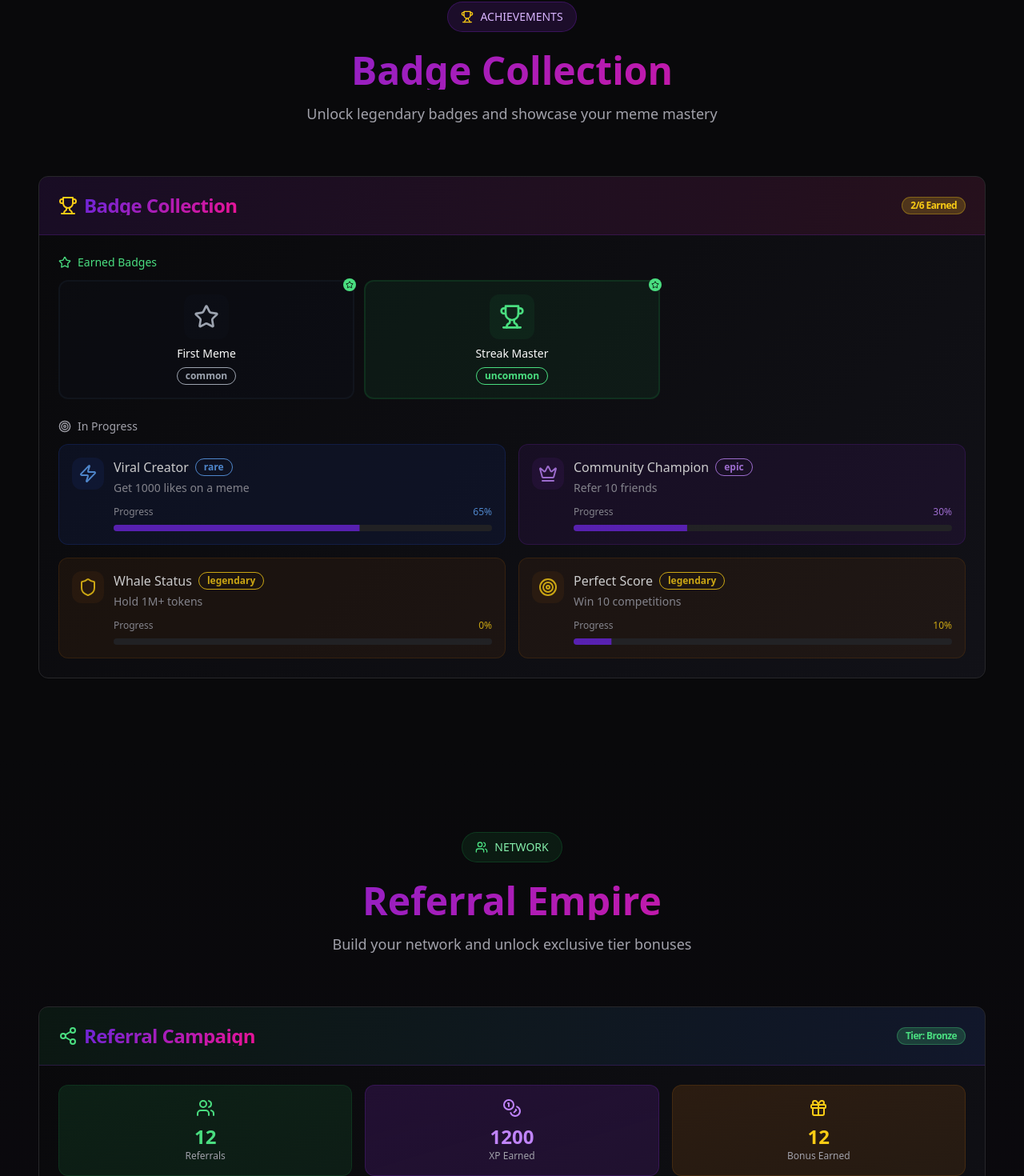
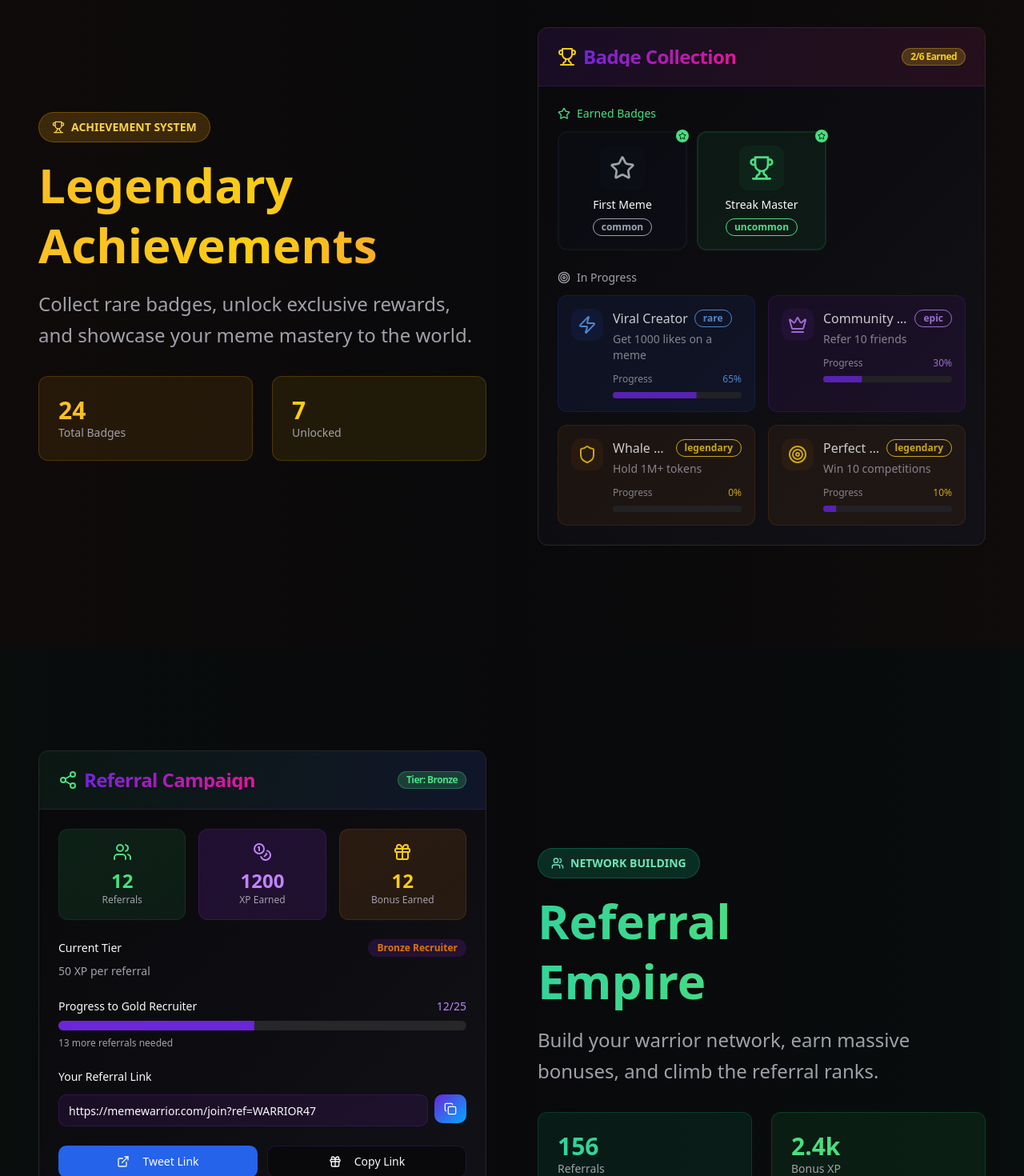
Before and after one commit to Bug-Fixer1/badge-up-meme, a React (Vite) app: page / in a window 1280 px wide. Shown: the part 967-2437 px from the top of the page at 80% size. Built offline with nearby package versions, Linux system fonts and the light colour scheme.

Commit message:
Refactor: Improve overall UI style
Redesigned the UI to improve visual clarity and appeal.

```diff
--- a/src/pages/Index.tsx
+++ b/src/pages/Index.tsx
@@ -92,61 +92,63 @@ const Index = () => {
 
       {/* User Dashboard */}
       {walletConnected && (
-        <section className="py-16 px-4">
-          <div className="container mx-auto">
-            <div className="text-center mb-12">
-              <h2 className="text-4xl font-bold text-gradient-purple mb-4">Your Battle Station</h2>
-              <p className="text-muted-foreground">Track your progress and climb the ranks</p>
+        <section className="py-20 px-4 bg-gradient-to-br from-blue-950/20 via-background to-purple-950/20">
+          <div className="container mx-auto max-w-6xl">
+            <div className="text-center mb-16">
+              <Badge className="mb-4 bg-blue-500/20 text-blue-300 border-blue-500/30">
+                <Zap className="w-3 h-3 mr-1" />
+                DASHBOARD
+              </Badge>
+              <h2 className="text-5xl font-bold bg-gradient-to-r from-blue-400 to-purple-400 bg-clip-text text-transparent mb-4">
+                Command Center
+              </h2>
+              <p className="text-xl text-muted-foreground">Your journey to meme mastery starts here</p>
             </div>
 
-            {/* User Stats */}
-            <div className="grid grid-cols-1 md:grid-cols-3 gap-6 mb-12">
-              <Card className="bg-card-gradient border-purple-800/30">
-                <CardHeader>
-                  <CardTitle className="flex items-center gap-2">
-                    <Star className="w-5 h-5 text-yellow-400" />
-                    Level {userLevel}
-                  </CardTitle>
-                </CardHeader>
-                <CardContent>
-                  <div className="mb-2 flex justify-between text-sm">
-                    <span>{userXP} XP</span>
-                    <span>{(userLevel + 1) * 500} XP</span>
-                  </div>
-                  <Progress
-                    value={(userXP % 500) / 5}
-                    className="h-3 bg-purple-900/30"
-                  />
-                </CardContent>
-              </Card>
+            {/* Simplified Stats Grid */}
+            <div className="grid grid-cols-1 md:grid-cols-3 gap-8 mb-16">
+              <div className="relative group">
+                <div className="absolute inset-0 bg-gradient-to-br from-yellow-500/20 to-orange-500/20 rounded-2xl blur-xl group-hover:blur-lg transition-all duration-300"></div>
+                <Card className="relative bg-gradient-to-br from-background/80 to-yellow-950/20 border-yellow-500/30 backdrop-blur-sm">
+                  <CardContent className="p-8 text-center">
+                    <div className="w-16 h-16 bg-gradient-to-br from-yellow-400 to-orange-400 rounded-2xl flex items-center justify-center mx-auto mb-4">
+                      <Star className="w-8 h-8 text-black" />
+                    </div>
+                    <div className="text-4xl font-bold text-gradient-gold mb-2">Level {userLevel}</div>
+                    <div className="text-sm text-muted-foreground mb-4">{userXP} / {(userLevel + 1) * 500} XP</div>
+                    <Progress value={(userXP % 500) / 5} className="h-2" />
+                  </CardContent>
+                </Card>
+              </div>
 
-              <Card className="bg-card-gradient border-purple-800/30">
-                <CardHeader>
-                  <CardTitle className="flex items-center gap-2">
-                    <Flame className="w-5 h-5 text-red-400" />
-                    Daily Streak
-                  </CardTitle>
-                </CardHeader>
-                <CardContent>
-                  <div className="text-3xl font-bold text-gradient-gold">{dailyStreak} days</div>
-                  <div className="text-sm text-muted-foreground">Keep it going!</div>
-                </CardContent>
-              </Card>
+              <div className="relative group">
+                <div className="absolute inset-0 bg-gradient-to-br from-red-500/20 to-pink-500/20 rounded-2xl blur-xl group-hover:blur-lg transition-all duration-300"></div>
+                <Card className="relative bg-gradient-to-br from-background/80 to-red-950/20 border-red-500/30 backdrop-blur-sm">
+                  <CardContent className="p-8 text-center">
+                    <div className="w-16 h-16 bg-gradient-to-br from-red-400 to-pink-400 rounded-2xl flex items-center justify-center mx-auto mb-4">
+                      <Flame className="w-8 h-8 text-white" />
+                    </div>
+                    <div className="text-4xl font-bold text-red-400 mb-2">{dailyStreak}</div>
+                    <div className="text-sm text-muted-foreground">Day Streak</div>
+                  </CardContent>
+                </Card>
+              </div>
 
-              <Card className="bg-card-gradient border-purple-800/30">
-                <CardHeader>
-                  <CardTitle className="flex items-center gap-2">
-                    <Crown className="w-5 h-5 text-yellow-400" />
-                    Rank
-                  </CardTitle>
-                </CardHeader>
-                <CardContent>
-                  <div className="text-3xl font-bold text-gradient-purple">#47</div>
-                  <div className="text-sm text-muted-foreground">Global Leaderboard</div>
-                </CardContent>
-              </Card>
+              <div className="relative group">
+                <div className="absolute inset-0 bg-gradient-to-br from-purple-500/20 to-blue-500/20 rounded-2xl blur-xl group-hover:blur-lg transition-all duration-300"></div>
+                <Card className="relative bg-gradient-to-br from-background/80 to-purple-950/20 border-purple-500/30 backdrop-blur-sm">
+                  <CardContent className="p-8 text-center">
+                    <div className="w-16 h-16 bg-gradient-to-br from-purple-400 to-blue-400 rounded-2xl flex items-center justify-center mx-auto mb-4">
+                      <Crown className="w-8 h-8 text-white" />
+                    </div>
+                    <div className="text-4xl font-bold text-gradient-purple mb-2">#47</div>
+                    <div className="text-sm text-muted-foreground">Global Rank</div>
+                  </CardContent>
+                </Card>
+              </div>
             </div>
 
+            {/* Action Cards */}
             <div className="grid grid-cols-1 lg:grid-cols-2 gap-8">
               <DailyCheckIn onCheckIn={() => addXP(50)} />
               <MemeUploader onUpload={() => addXP(100)} />
@@ -156,56 +158,89 @@ const Index = () => {
       )}
 
       {/* Badge Collection */}
-      <section className="py-24 px-4">
-        <div className="container mx-auto">
-          <div className="text-center mb-16">
-            <div className="inline-flex items-center gap-2 px-4 py-2 rounded-full bg-purple-800/20 border border-purple-700/30 mb-6">
-              <Trophy className="w-4 h-4 text-yellow-400" />
-              <span className="text-sm font-medium text-purple-300">ACHIEVEMENTS</span>
+      <section className="py-32 px-4 bg-gradient-to-r from-amber-950/10 via-background to-yellow-950/10">
+        <div className="container mx-auto max-w-7xl">
+          <div className="flex flex-col lg:flex-row items-center gap-16">
+            <div className="lg:w-1/2 space-y-8">
+              <div className="space-y-4">
+                <Badge className="bg-amber-500/20 text-amber-300 border-amber-500/30 text-sm px-4 py-2">
+                  <Trophy className="w-4 h-4 mr-2" />
+                  ACHIEVEMENT SYSTEM
+                </Badge>
+                <h2 className="text-6xl font-bold bg-gradient-to-r from-amber-400 via-yellow-400 to-orange-400 bg-clip-text text-transparent leading-tight">
+                  Legendary<br />Achievements
+                </h2>
+                <p className="text-2xl text-muted-foreground leading-relaxed">
+                  Collect rare badges, unlock exclusive rewards, and showcase your meme mastery to the world.
+                </p>
+              </div>
+              <div className="grid grid-cols-2 gap-6">
+                <div className="p-6 rounded-xl bg-amber-500/10 border border-amber-500/20">
+                  <div className="text-3xl font-bold text-amber-400">24</div>
+                  <div className="text-sm text-muted-foreground">Total Badges</div>
+                </div>
+                <div className="p-6 rounded-xl bg-yellow-500/10 border border-yellow-500/20">
+                  <div className="text-3xl font-bold text-yellow-400">7</div>
+                  <div className="text-sm text-muted-foreground">Unlocked</div>
+                </div>
+              </div>
             </div>
-            <h2 className="text-4xl md:text-5xl font-bold text-gradient-purple mb-4">
-              Badge Collection
-            </h2>
-            <p className="text-lg text-muted-foreground max-w-2xl mx-auto">
-              Unlock legendary badges and showcase your meme mastery
-            </p>
+            <div className="lg:w-1/2">
+              <BadgeTracker />
+            </div>
           </div>
-          <BadgeTracker />
         </div>
       </section>
 
       {/* Referral Campaign */}
-      <section className="py-24 px-4 bg-gradient-to-b from-background to-purple-950/5">
-        <div className="container mx-auto">
-          <div className="text-center mb-16">
-            <div className="inline-flex items-center gap-2 px-4 py-2 rounded-full bg-green-800/20 border border-green-700/30 mb-6">
-              <Users className="w-4 h-4 text-green-400" />
-              <span className="text-sm font-medium text-green-300">NETWORK</span>
+      <section className="py-32 px-4 bg-gradient-to-l from-emerald-950/10 via-background to-green-950/10">
+        <div className="container mx-auto max-w-7xl">
+          <div className="flex flex-col lg:flex-row-reverse items-center gap-16">
+            <div className="lg:w-1/2 space-y-8">
+              <div className="space-y-4">
+                <Badge className="bg-emerald-500/20 text-emerald-300 border-emerald-500/30 text-sm px-4 py-2">
+                  <Users className="w-4 h-4 mr-2" />
+                  NETWORK BUILDING
+                </Badge>
+                <h2 className="text-6xl font-bold bg-gradient-to-r from-emerald-400 via-green-400 to-teal-400 bg-clip-text text-transparent leading-tight">
+                  Referral<br />Empire
+                </h2>
+                <p className="text-2xl text-muted-foreground leading-relaxed">
+                  Build your warrior network, earn massive bonuses, and climb the referral ranks.
+                </p>
+              </div>
+              <div className="grid grid-cols-2 gap-6">
+                <div className="p-6 rounded-xl bg-emerald-500/10 border border-emerald-500/20">
+                  <div className="text-3xl font-bold text-emerald-400">156</div>
+                  <div className="text-sm text-muted-foreground">Referrals</div>
+                </div>
+                <div className="p-6 rounded-xl bg-green-500/10 border border-green-500/20">
+                  <div className="text-3xl font-bold text-green-400">2.4k</div>
+                  <div className="text-sm text-muted-foreground">Bonus XP</div>
+                </div>
+              </div>
             </div>
-            <h2 className="text-4xl md:text-5xl font-bold text-gradient-purple mb-4">
-              Referral Empire
-            </h2>
-            <p className="text-lg text-muted-foreground max-w-2xl mx-auto">
-              Build your network and unlock exclusive tier bonuses
-            </p>
+            <div className="lg:w-1/2">
+              <ReferralTracker />
+            </div>
           </div>
-          <ReferralTracker />
         </div>
       </section>
 
       {/* Leaderboard */}
-      <section className="py-24 px-4">
-        <div className="container mx-auto">
-          <div className="text-center mb-16">
-            <div className="inline-flex items-center gap-2 px-4 py-2 rounded-full bg-yellow-800/20 border border-yellow-700/30 mb-6">
-              <Crown className="w-4 h-4 text-yellow-400" />
-              <span className="text-sm font-medium text-yellow-300">COMPETITION</span>
-            </div>
-            <h2 className="text-4xl md:text-5xl font-bold text-gradient-purple mb-4">
-              Hall of Fame
+      <section className="py-32 px-4 relative overflow-hidden">
+        <div className="absolute inset-0 bg-gradient-to-br from-purple-950/20 via-blue-950/20 to-indigo-950/20"></div>
+        <div className="container mx-auto max-w-6xl relative z-10">
+          <div className="text-center mb-20">
+            <Badge className="mb-6 bg-purple-500/20 text-purple-300 border-purple-500/30 text-lg px-6 py-3">
+              <Crown className="w-5 h-5 mr-2" />
+              HALL OF LEGENDS
+            </Badge>
+            <h2 className="text-7xl font-bold bg-gradient-to-r from-purple-400 via-pink-400 to-blue-400 bg-clip-text text-transparent mb-6">
+              Global Rankings
             </h2>
-            <p className="text-lg text-muted-foreground max-w-2xl mx-auto">
-              See where you rank among the meme warriors
+            <p className="text-2xl text-muted-foreground max-w-3xl mx-auto leading-relaxed">
+              Battle for supremacy and claim your place among the greatest meme warriors in history
             </p>
           </div>
           <Leaderboard />
```
